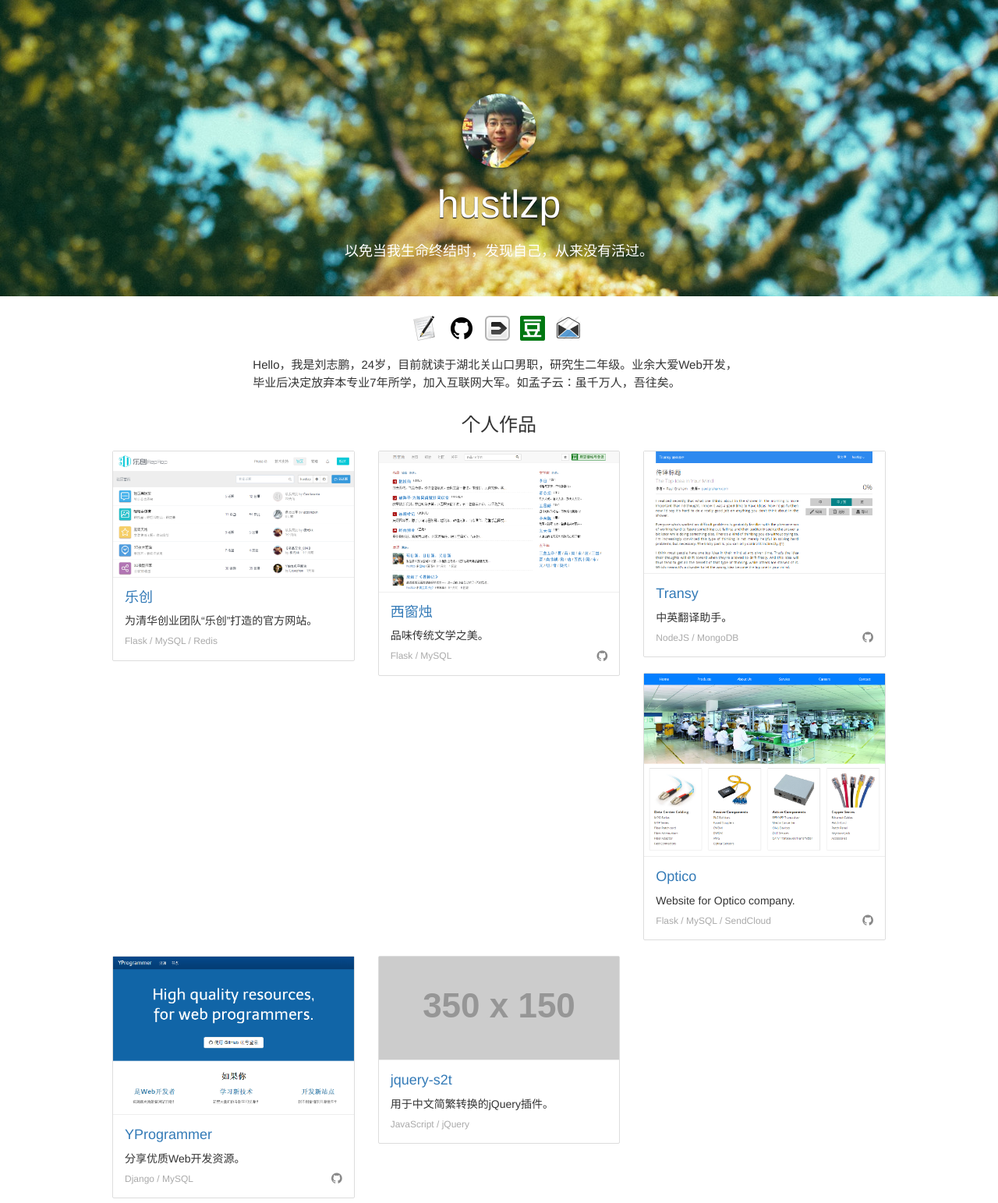
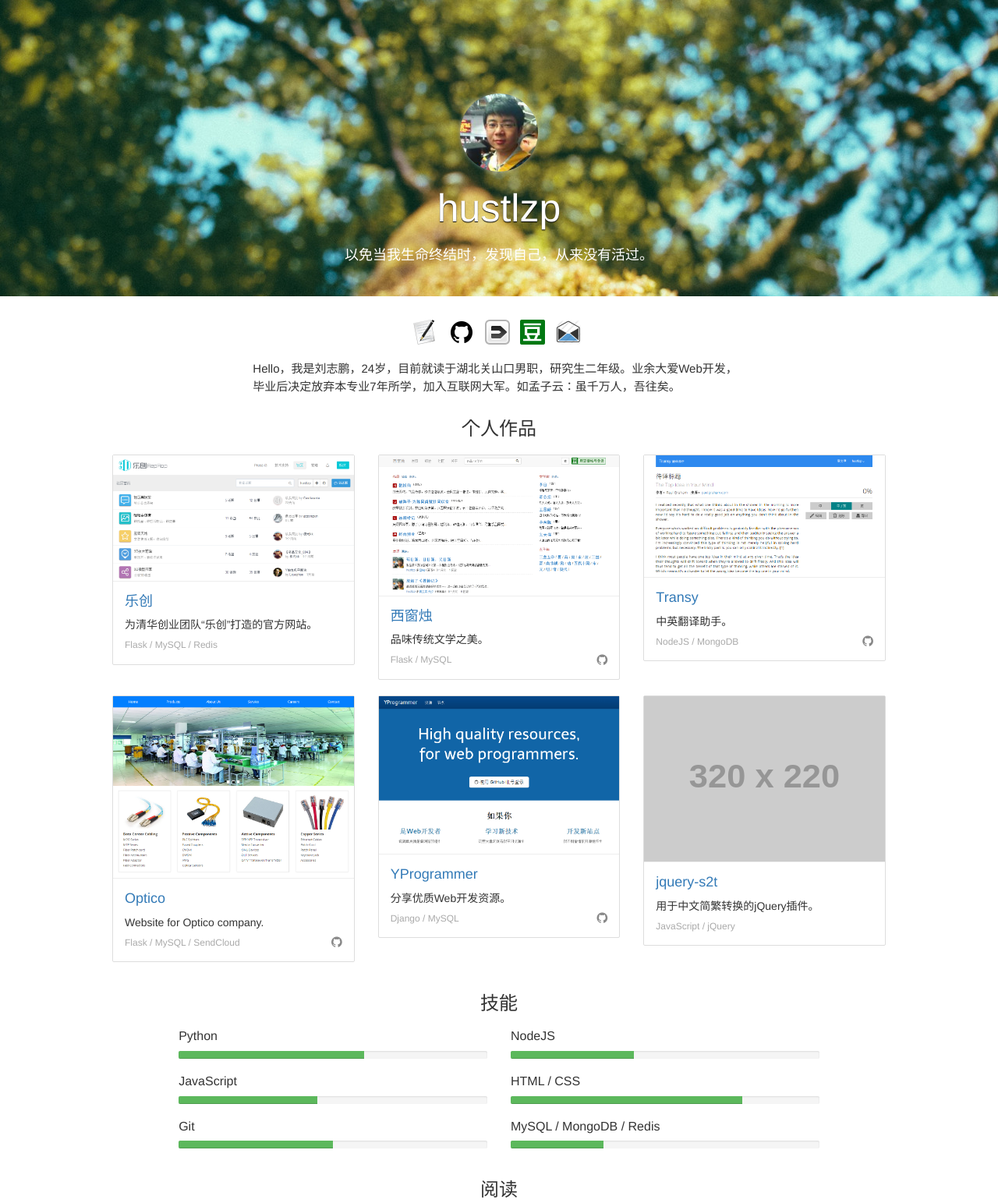
Before and after one commit to hustlzp/resume, a website: page index.html in a window 1280 px wide. Shown: the top 1543 px of the page at 78% size. Drawn offline with nearby package versions, Linux system fonts and the light colour scheme; placeholder pictures from the web are drawn by us.

```diff
--- a/index.html
+++ b/index.html
@@ -120,6 +120,8 @@
     </div>
   </div>
 
+  <div class="clearfix"></div>
+
   <div class="col-sm-4 project">
     <div class="thumbnail">
       <a href="http://www.optico.com.cn" title="Optico" target="_blank">
@@ -158,7 +160,7 @@
   <div class="col-sm-4 project">
     <div class="thumbnail">
       <a href="https://github.com/hustlzp/jquery-s2t" title="jquery-s2t" target="_blank">
-        <img src="http://placehold.it/350x150" alt="" class="img-responsive"/>
+        <img src="http://placehold.it/320x220" alt="" class="img-responsive"/>
       </a>
 
       <div class="caption">
@@ -251,6 +253,14 @@
 
 <div class="row">
   <div class="col-sm-12">
+    <h2 class="text-center">阅读</h2>
+  </div>
+</div>
+
+
+
+<div class="row">
+  <div class="col-sm-12">
     <h2 class="text-center">教育</h2>
   </div>
 </div>
--- a/style/main.less
+++ b/style/main.less
@@ -21,6 +21,8 @@
 
 .tooltip .tooltip-inner {
   border-radius: 2px;
+  border-top-left-radius: 0;
+  border-top-right-radius: 0;
 }
 
 .progress {
@@ -35,12 +37,13 @@
   background-size: 100%;
 
   .avatar {
-    width: 95px;
-    height: 95px;
+    width: 100px;
+    height: 100px;
     display: block;
     border-radius: 50px;
     margin: 0 auto;
-    box-shadow: 0 1px 5px rgba(0, 0, 0, 0.25);
+    // border: 3px solid rgba(255, 255, 255, 0.9);
+    box-shadow: 0 0px 5px rgba(255, 255, 255, 0.5);
   }
 
   .name {
@@ -59,7 +62,7 @@
 .content {
   background: #ffffff;
   margin-bottom: 20px;
-  padding: 25px 0;
+  padding: 30px 0;
 }
 
 .contacts {
@@ -90,6 +93,10 @@
 }
 
 .project {
+//  display: inline-block;
+//  float: none;
+//  vertical-align: top;
+
   .thumbnail {
     padding: 0;
     border-radius: 2px;
```
Also changed, not shown: style/main.css.
